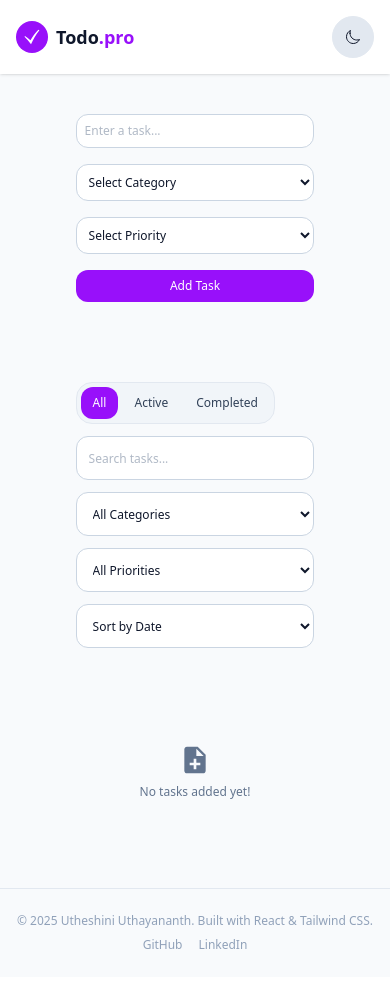
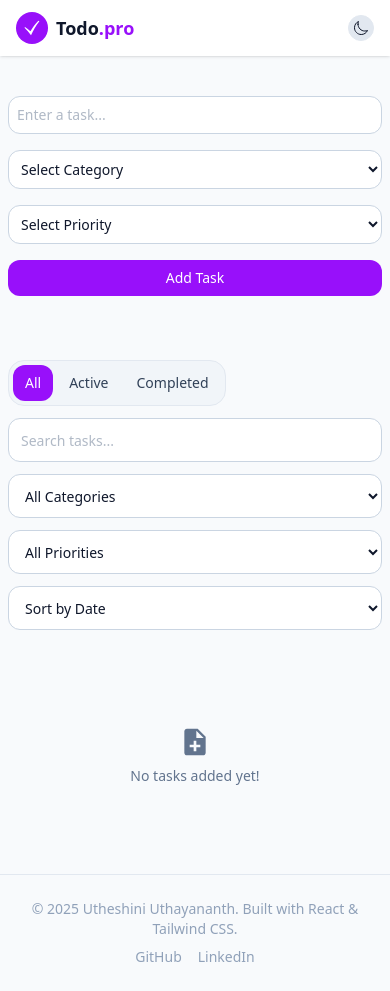
Before and after one commit to utheshini/todo-app, a React (Vite) app: page / in a window 390 px wide. Built offline with nearby package versions, Linux system fonts and the light colour scheme.

Commit message:
Improve UI and refactor code

```diff
--- a/index.html
+++ b/index.html
@@ -19,8 +19,6 @@
           window.matchMedia("(prefers-color-scheme: dark)").matches)
       ) {
         document.documentElement.classList.add("dark");
-      } else {
-        document.documentElement.classList.remove("dark");
       }
     </script>
   </head>
--- a/src/App.jsx
+++ b/src/App.jsx
@@ -16,7 +16,7 @@ function App() {
           text-slate-900 dark:text-slate-100 transition-colors duration-500"
         >
           <Header />
-          <main className="flex-1 max-w-4xl mx-auto px-4 pb-6 text-xs md:text-sm">
+          <main className="flex-1 w-full max-w-4xl mx-auto px-2 md:px-4 pb-6 text-sm md:text-base">
             <TaskForm />
             <TaskFilters />
             <TaskList />
--- a/src/components/Footer.jsx
+++ b/src/components/Footer.jsx
@@ -3,12 +3,13 @@ function Footer() {
 
   return (
     <footer
-      className="px-2 py-6 text-xs md:text-sm text-center text-slate-400 dark:text-slate-600 dark:bg-slate-950
+      className="px-2 py-6 text-sm text-center text-slate-400 dark:text-slate-600 dark:bg-slate-950
       border-t border-slate-200 dark:border-slate-800"
     >
+      <div className="max-w-4xl mx-auto px-4">
         <p>
-        &copy; {currentYear} Utheshini Uthayananth. Built with React & Tailwind
-        CSS.
+          © {currentYear} Utheshini Uthayananth. Built with React &
+          Tailwind CSS.
         </p>
         <div className="flex justify-center gap-4 mt-2">
           <a
@@ -28,6 +29,7 @@ function Footer() {
             LinkedIn
           </a>
         </div>
+      </div>
     </footer>
   );
 }
--- a/src/components/Header.jsx
+++ b/src/components/Header.jsx
@@ -8,7 +8,7 @@ function Header() {
 
   return (
     <header className="sticky top-0 z-40 bg-white dark:bg-slate-900 shadow-sm">
-      <div className="flex items-center justify-between max-w-4xl mx-auto p-4">
+      <div className="flex items-center justify-between max-w-4xl mx-auto px-4 h-14 md:h-16">
         {/* Logo */}
         <div className="flex items-center gap-2">
           <div className="w-8 h-8 text-white bg-purple-600 rounded-2xl grid place-items-center">
@@ -24,10 +24,10 @@ function Header() {
           type="button"
           onClick={toggleTheme}
           aria-label="Toggle Dark Mode"
-          className="p-3 border bg-slate-200 dark:bg-slate-700 border-slate-200 dark:border-slate-700 rounded-full
-           transition-colors duration-300 cursor-pointer hover:opacity-80"
+          className="p-1 md:p-2 border bg-slate-200 dark:bg-slate-700 border-slate-200 dark:border-slate-700 rounded-full
+          transition-colors duration-300 cursor-pointer hover:opacity-80"
         >
-          {theme === "dark" ? <IoSunnyOutline /> : <IoMoonOutline />}
+          {theme === "dark" ? <IoSunnyOutline className="w-4 h-4" /> : <IoMoonOutline className="w-4 h-4" />}
         </button>
       </div>
     </header>
--- a/src/components/TaskForm.jsx
+++ b/src/components/TaskForm.jsx
@@ -7,23 +7,29 @@ function TaskForm() {
   const [input, setInput] = useState("");
   const [category, setCategory] = useState(null);
   const [priority, setPriority] = useState(null);
+  const [error, setError] = useState("");
 
   // Handle form submission
   const handleSubmit = (e) => {
     e.preventDefault();
 
     // Validation rules
+    if (input.trim() === "") {
+      setError("Task name is required.");
+      return;
+    }
+
     if (input.trim().length > 100) {
-      alert("Task name must be less than 100 characters.");
+      setError("Task name must be less than 100 characters.");
       return;
     }
     if (!/[a-zA-Z0-9]/.test(input)) {
-      alert("Task name must contain at least one letter.");
+      setError("Task name must contain at least one letter or number.");
       return;
     }
 
-    if (category === null || priority === null) {
-      alert("Select Category and Priority.");
+    if (!category || !priority) {
+      setError("Please select category and priority.");
       return;
     }
 
@@ -40,7 +46,8 @@ function TaskForm() {
 
       dispatch({ type: "ADD_TASK", payload: newTask });
 
-      // Clear form fields
+      // Clear form fields and error
+      setError("");
       setInput("");
       setCategory(null);
       setPriority(null);
@@ -48,9 +55,10 @@ function TaskForm() {
   };
 
   return (
+    <div className="mt-10 mb-16">
       <form
         onSubmit={handleSubmit}
-      className="flex flex-col md:flex-row items-center md:justify-between gap-4 mt-10 mb-20"
+        className="flex flex-col md:flex-row items-center md:justify-between gap-4"
       >
         {/* Task input */}
         <label htmlFor="task" className="sr-only">
@@ -60,9 +68,14 @@ function TaskForm() {
           type="text"
           id="task"
           name="task"
+          required
+          maxLength={100}
           placeholder="Enter a task... "
           value={input}
-        onChange={(e) => setInput(e.target.value)}
+          onChange={(e) => {
+            setInput(e.target.value);
+            setError("");
+          }}
           className="form-input text-slate-500 dark:text-slate-400"
         />
 
@@ -73,16 +86,20 @@ function TaskForm() {
         <select
           id="category"
           name="category"
+          required
           value={category?.value || ""}
           onChange={(e) => {
             const selected = CATEGORY_OPTIONS.find(
               (category) => category.value === e.target.value,
             );
             setCategory(selected);
+            setError("");
           }}
           className="form-input"
         >
-        <option value="">Select Category</option>
+          <option value="" disabled>
+            Select Category
+          </option>
           {CATEGORY_OPTIONS.map((category) => (
             <option key={category.value} value={category.value}>
               {category.label}
@@ -97,16 +114,20 @@ function TaskForm() {
         <select
           id="priority"
           name="priority"
+          required
           value={priority?.value || ""}
           onChange={(e) => {
             const selected = PRIORITY_OPTIONS.find(
               (priority) => priority.value === e.target.value,
             );
             setPriority(selected);
+            setError("");
           }}
           className="form-input"
         >
-        <option value="">Select Priority</option>
+          <option value="" disabled>
+            Select Priority
+          </option>
           {PRIORITY_OPTIONS.map((priority) => (
             <option key={priority.value} value={priority.value}>
               {priority.label}
@@ -118,12 +139,23 @@ function TaskForm() {
         <button
           type="submit"
           className="w-full md:w-auto px-4 py-2 text-white bg-purple-600 rounded-xl
-        transition-colors duration-300 g
+        transition-colors duration-300
          hover:bg-purple-700"
         >
           Add Task
         </button>
       </form>
+
+      {/* Error message */}
+      {error && (
+        <p
+          role="alert"
+          className="mt-2 text-sm text-center md:text-left text-red-500"
+        >
+          {error}
+        </p>
+      )}
+    </div>
   );
 }
 
--- a/src/components/TaskItem.jsx
+++ b/src/components/TaskItem.jsx
@@ -21,11 +21,28 @@ function TaskItem({ task }) {
   const { dispatch } = useContext(TaskContext);
   const [isEditing, setIsEditing] = useState(false);
   const [editText, setEditText] = useState(task.text);
+  const [editError, setEditError] = useState("");
 
   // Save edited task
   const handleSave = () => {
+    if (editText.trim() === "") {
+      setEditError("Task name cannot be empty.");
+      return;
+    }
+
+    if (editText.trim().length > 100) {
+      setEditError("Task name must be under 100 characters.");
+      return;
+    }
+
+    if (!/[a-zA-Z0-9]/.test(editText)) {
+      setEditError("Task name must contain a letter or number.");
+      return;
+    }
+
     if (editText.trim() !== "") {
       dispatch({ type: "EDIT_TASK", payload: { id: task.id, text: editText } });
+      setEditError("");
       setIsEditing(false);
     }
   };
@@ -71,16 +88,25 @@ function TaskItem({ task }) {
             {isEditing ? (
               <input
                 type="text"
+                required
+                maxLength={100}
                 value={editText}
-                onChange={(e) => setEditText(e.target.value)}
+                onChange={(e) => {
+                  setEditText(e.target.value);
+                  setEditError("");
+                }}
                 onKeyDown={(e) => e.key === "Enter" && handleSave()}
                 autoFocus
-                className="p-1 text-sm md:text-base bg-white dark:bg-slate-800 border border-slate-300 dark:border-slate-700 rounded-md
-                transition-colors duration-300 focus:outline-none focus:ring-2 focus:ring-purple-500"
+                className={`p-1 text-sm md:text-base bg-white dark:bg-slate-800 border rounded-md
+                transition-colors duration-300 focus:outline-none focus:ring-2 ${
+                  editError
+                    ? "border-red-500 focus:ring-red-500"
+                    : "border-slate-300 dark:border-slate-700 focus:ring-purple-500"
+                }`}
               />
             ) : (
               <h2
-                className={`max-w-xs md:max-w-md break-all text-sm md:text-base font-semibold  ${
+                className={`max-w-xs md:max-w-md break-words text-sm md:text-base font-semibold  ${
                   task.completed
                     ? "line-through text-slate-500 dark:text-slate-400 [text-decoration-thickness:1px]"
                     : "text-slate-600 dark:text-slate-300"
@@ -100,6 +126,15 @@ function TaskItem({ task }) {
               </span>
             </div>
           </div>
+
+          {editError && (
+            <p
+              role="alert"
+              className="mt-2 text-sm text-center md:text-left text-red-500"
+            >
+              {editError}
+            </p>
+          )}
 
           {/* timestamp  */}
           <p className="mt-2 font-[10px] md:text-xs text-slate-500 dark:text-slate-400">
@@ -126,6 +161,7 @@ function TaskItem({ task }) {
               onClick={() => {
                 setIsEditing(false);
                 setEditText(task.text);
+                setEditError("");
               }}
               aria-label="Cancel editing task"
               className="p-2 text-gray-600 dark:text-gray-400 bg-gray-100 dark:bg-gray-500/15 rounded-xl
--- a/src/context/ThemeContext.jsx
+++ b/src/context/ThemeContext.jsx
@@ -22,6 +22,9 @@ export function ThemeProvider({ children }) {
       document.documentElement.classList.remove("dark");
       localStorage.setItem("theme", "light");
     }
+
+    // Ensure browser UI matches current theme
+    document.documentElement.style.colorScheme = theme;
   }, [theme]);
 
   // Toggle theme
--- a/src/index.css
+++ b/src/index.css
@@ -6,14 +6,17 @@
 /* Base styles */
 @layer base {
   html {
+    /* Show vertical scrollbar space to prevent layout shift */
+    overflow-y: scroll;
     /* Smooth transition when switching themes */
-    transition: background-color 0.3s, color 0.3s;
+    transition:
+      background-color 0.3s ease,
+      color 0.3s ease;
   }
 }
 
 /* Custom reusable components */
 @layer components {
-
   /* Form inputs styling */
   .form-input {
     @apply w-full md:w-1/4 p-2 bg-white dark:bg-slate-800 border border-slate-300 dark:border-slate-700 rounded-xl transition-colors
```
Also changed, not shown: 1 other file (tests, documents, lock files or other folders). Lines whose indentation alone changed are shown as unchanged.
